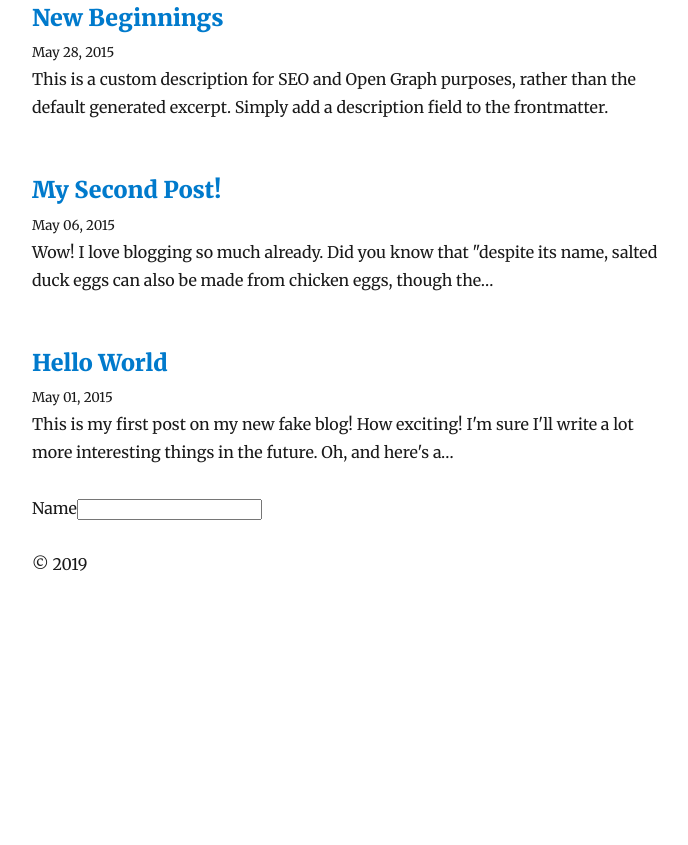
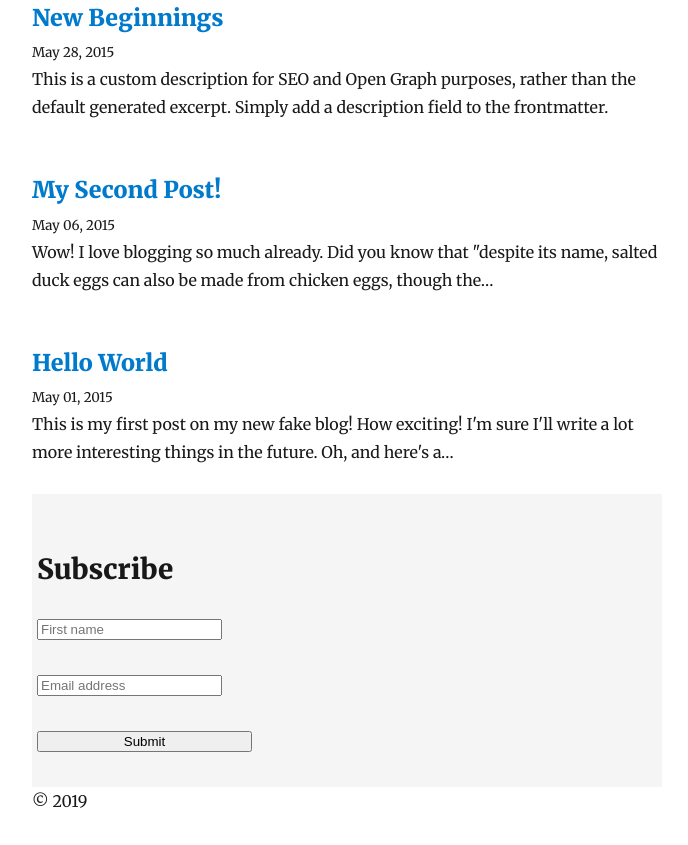
Before and after one commit to dankore/blog, a Gatsby site: page / in a window 1280 px wide. Shown: the part 303-1148 px from the top of the page, without its empty margins (293-981 px from the left). Before the commit the page ends 923 px from the top, so only its background shows below. Built offline with nearby package versions, Linux system fonts and the light colour scheme; Gatsby itself is replaced by a stand-in of ours; some packages are replaced by stand-ins of ours.

Commit message:
form initial styling

```diff
--- a/src/components/form.js
+++ b/src/components/form.js
@@ -3,13 +3,30 @@ import React from 'react'
  class Form extends React.Component {
      render() {
           return (
-      <div>
-        <form>
-            <labe>Name</labe>
-            <input type="text" />
-        </form>
-      </div>
-    )
+            <div
+              style={{
+                minWidth: 400,
+                backgroundColor: "	#F5F5F5",
+                padding: 5,
+              }}
+            >
+              <form>
+                <h2>Subscribe</h2>
+                <input type="text" placeholder="First name"/>
+                <br />
+                <br />
+                <input type="email" placeholder="Email address" />
+                <br />
+                <br />
+                <input
+                  style={{
+                    width: 215,
+                  }}
+                  type="submit"
+                />
+              </form>
+            </div>
+          )
      }
  }
 
```
